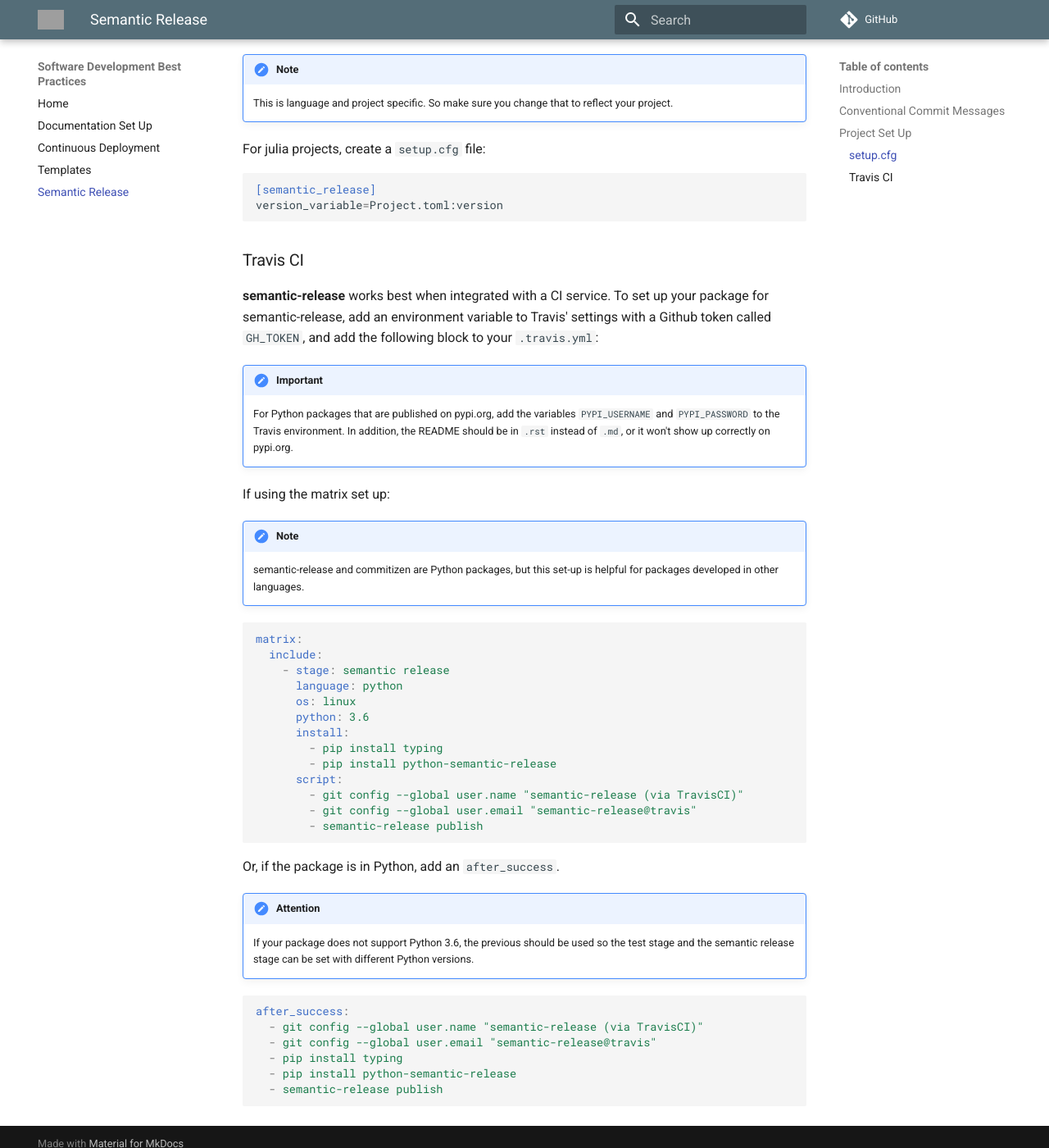
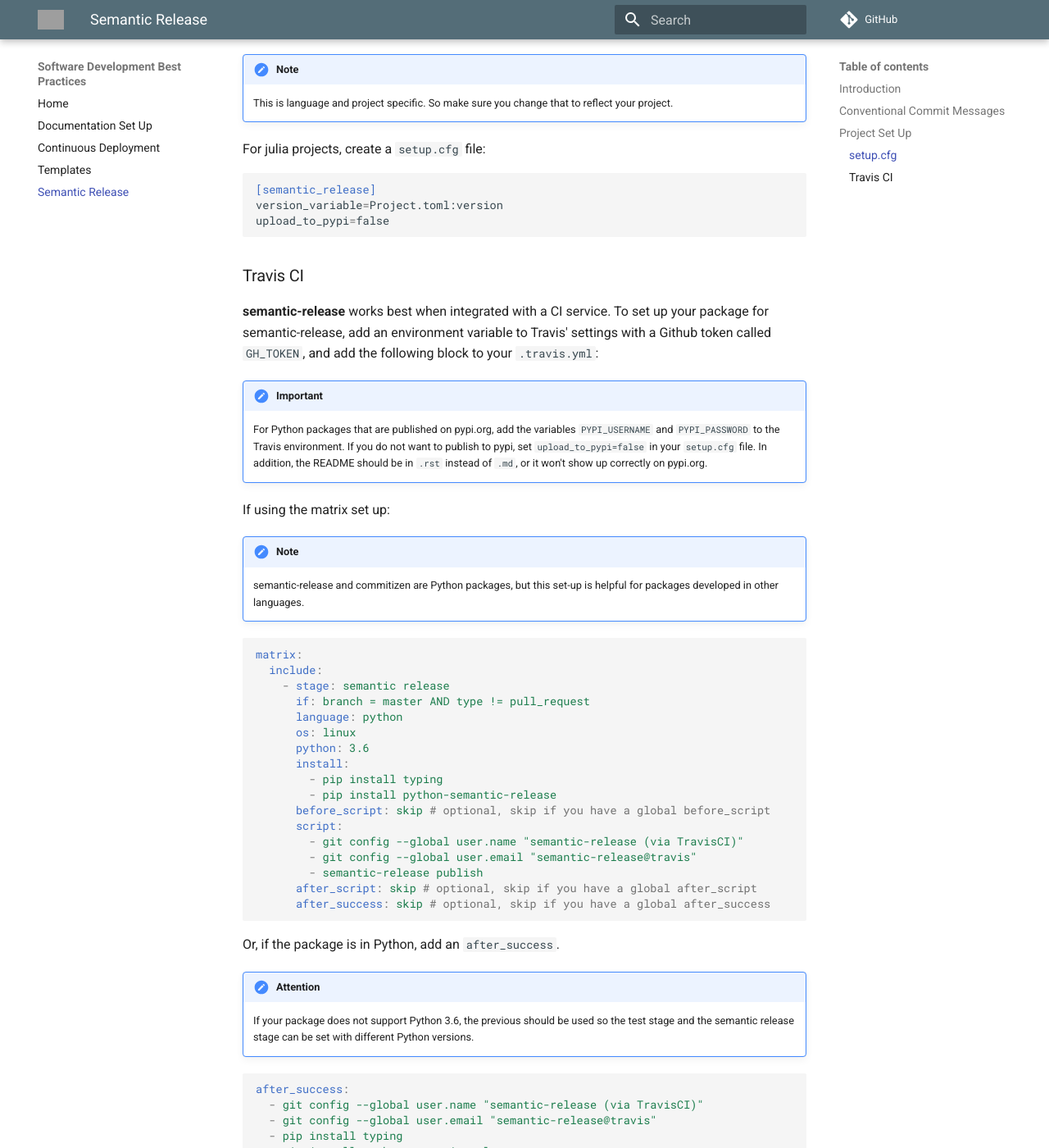
Before and after one commit to compbiocore/cbc-documentation-templates, an MkDocs documentation site: the page built from docs/semantic_release.md, in a window 1280 px wide and 1400 px high, scrolled down 1422 px. Shown: the whole window at 82% size. Built offline with MkDocs 1.6.1 and Material for MkDocs 9.7.7, drawn with Linux system fonts in a browser that asks for light colours; comment, search, counter and statistics services are not loaded; grey boxes are pictures that could not be loaded.

Commit message:
docs: update sem release config with more detail
Update julia setup.cfg and the staged build travis.yaml based on experience deploying for BioMedQuery

````diff
--- a/docs/semantic_release.md
+++ b/docs/semantic_release.md
@@ -48,6 +48,7 @@ For julia projects, create a `setup.cfg` file:
 ```toml
 [semantic_release]
 version_variable=Project.toml:version
+upload_to_pypi=false
 ```
 
 ### Travis CI
@@ -55,7 +56,7 @@ version_variable=Project.toml:version
 **semantic-release** works best when integrated with a CI service. To set up your package for semantic-release, add an environment variable to Travis' settings with a Github token called `GH_TOKEN`, and add the following block to your `.travis.yml`:
 
 !!! Important
-    For Python packages that are published on pypi.org, add the variables `PYPI_USERNAME` and `PYPI_PASSWORD` to the Travis environment.
+    For Python packages that are published on pypi.org, add the variables `PYPI_USERNAME` and `PYPI_PASSWORD` to the Travis environment. If you do not want to publish to pypi, set `upload_to_pypi=false` in your `setup.cfg` file.
     In addition, the README should be in `.rst` instead of `.md`, or it won't show up correctly on pypi.org.
 
 If using the matrix set up:
@@ -65,16 +66,20 @@ If using the matrix set up:
 matrix:
   include:
     - stage: semantic release
+      if: branch = master AND type != pull_request
       language: python
       os: linux
       python: 3.6
       install:
         - pip install typing
         - pip install python-semantic-release
+      before_script: skip # optional, skip if you have a global before_script
       script:
         - git config --global user.name "semantic-release (via TravisCI)"
         - git config --global user.email "semantic-release@travis"
         - semantic-release publish
+      after_script: skip # optional, skip if you have a global after_script
+      after_success: skip # optional, skip if you have a global after_success
 ```
 Or, if the package is in Python, add an `after_success`.
 
````
